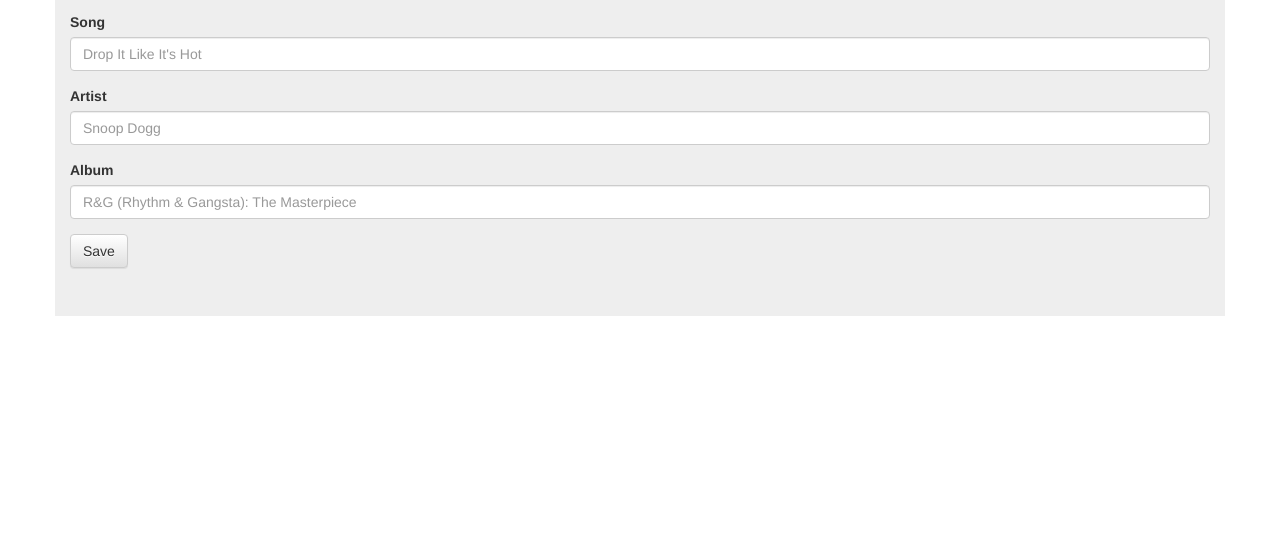
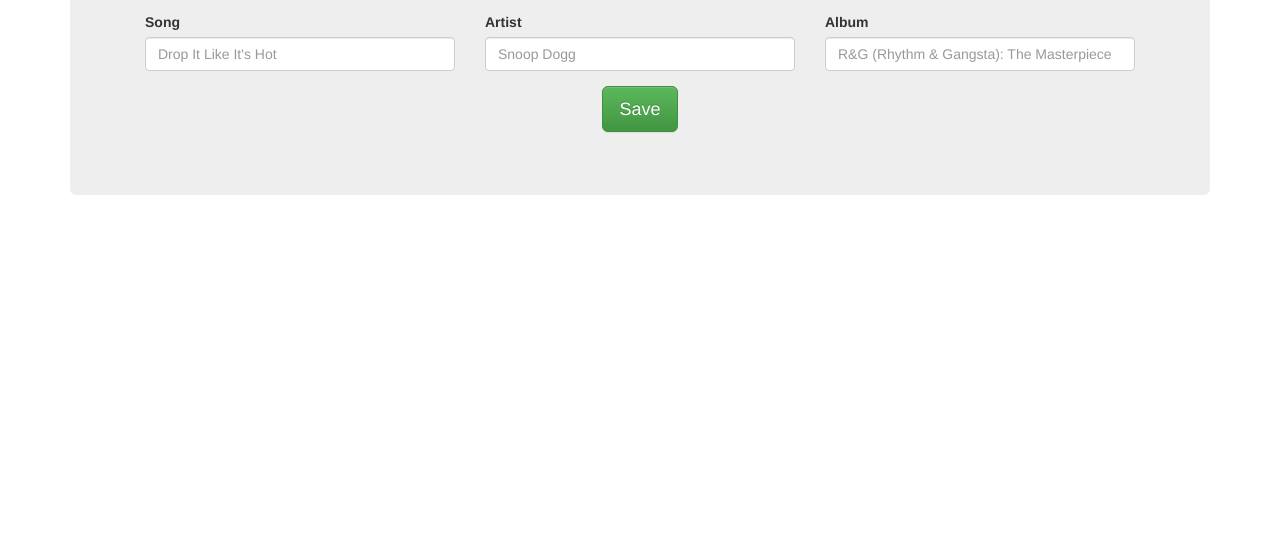
Before and after one commit to wh1tney/recordly, a website: page app/index.html in a window 1280 px wide. Shown: the part 252-800 px from the top of the page. Drawn offline with nearby package versions, Linux system fonts and the light colour scheme.

Commit message:
Modify views
Place main content view in container
Adjust size and positioning of form using CSS classes.

```diff
--- a/app/index.html
+++ b/app/index.html
@@ -49,7 +49,7 @@
     </div><!-- /.container-fluid -->
   </nav>
 
-  <div ng-view></div>
+  <div class="container" ng-view></div>
 
   <!-- jQuery (necessary for Bootstrap's JavaScript plugins) -->
   <script src="https://ajax.googleapis.com/ajax/libs/jquery/1.11.3/jquery.min.js"></script>
--- a/app/partials/home.html
+++ b/app/partials/home.html
@@ -1,23 +1,29 @@
-<div class="jumbotron container">
+<div class="jumbotron">
   <h1>Record your records</h1>
   <p class="lead">Add your music collection and browse by song, artist, album.
 Favorite the tunes you love.</p>
   <form>
+    <div class="col-xs-4">
       <div class="form-group">
         <label for="song">Song</label>
         <input type="text" class="form-control" id="song"
     placeholder="Drop It Like It's Hot">
       </div>
+    </div>
+    <div class="col-xs-4">
       <div class="form-group">
         <label for="artist">Artist</label>
         <input type="email" class="form-control" id="artist"
     placeholder="Snoop Dogg">
       </div>
+    </div>
+    <div class="col-xs-4">
       <div class="form-group">
         <label for="album">Album</label>
         <input type="email" class="form-control" id="album"
     placeholder="R&G (Rhythm & Gangsta): The Masterpiece">
       </div>
-    <button type="submit" class="btn btn-default">Save</button>
+    </div>
+    <p><button type="submit" class="btn btn-lg btn-success center-block">Save</button></p>
   </form>
 </div>
```
Lines whose indentation alone changed are shown as unchanged.
